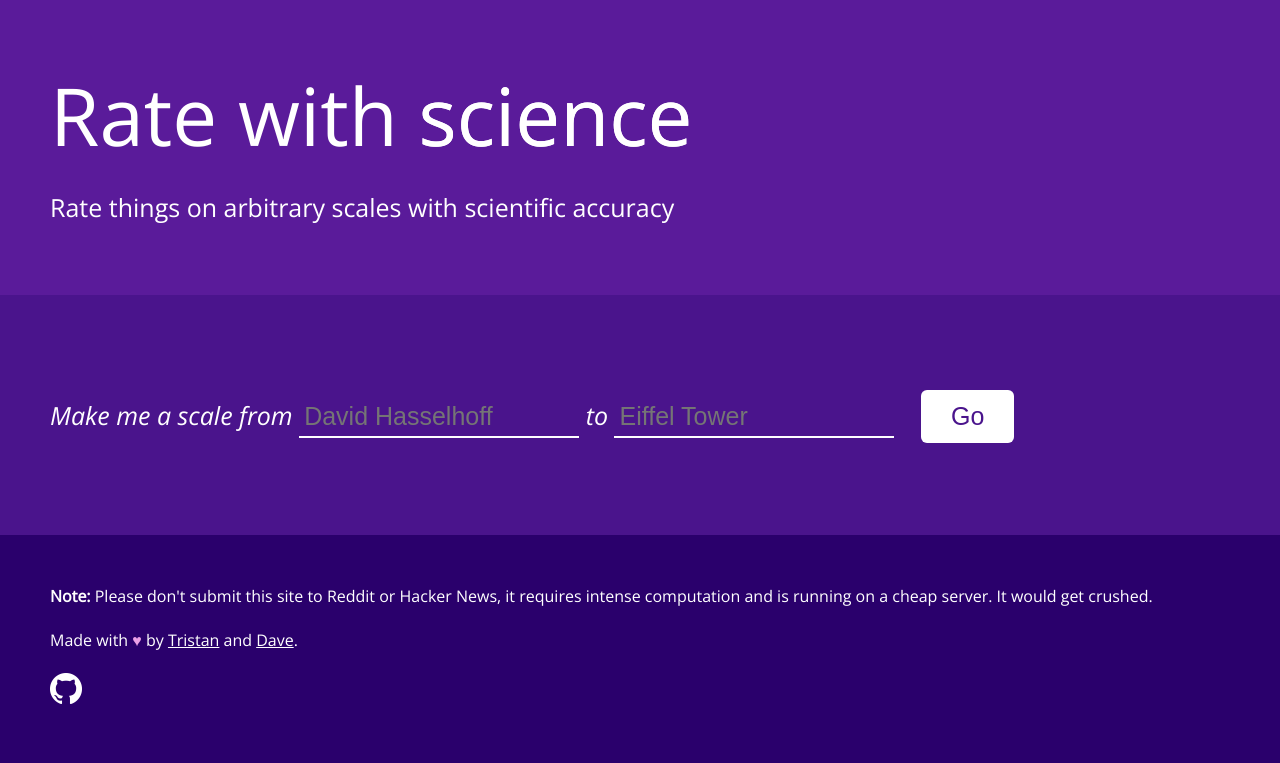
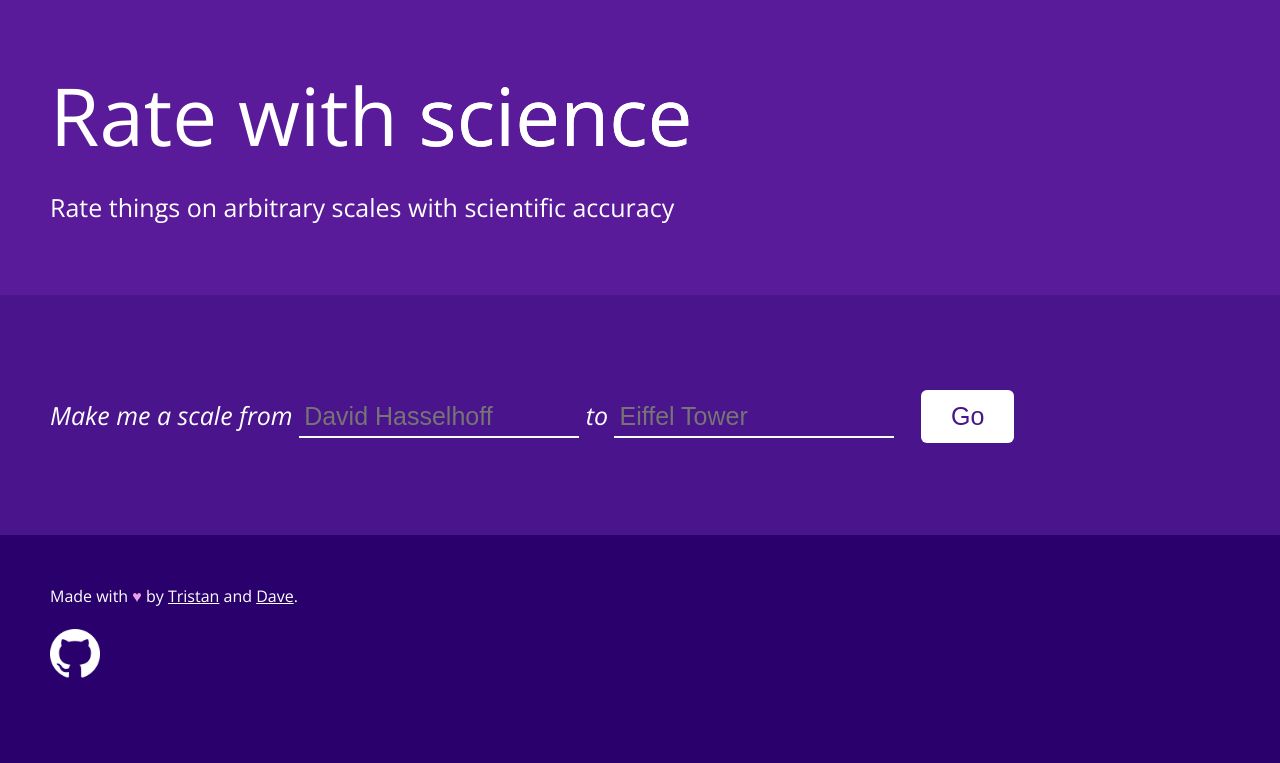
Before and after one commit to trishume/ratewithscience, a plain HTML site: page public/index.html in a window 1280 px wide. Drawn offline with nearby package versions, Linux system fonts and the light colour scheme.

Commit message:
Remove notice

```diff
--- a/public/index.html
+++ b/public/index.html
@@ -67,11 +67,10 @@
 
         <section id="footer">
             <div class="wrapper">
-                <strong>Note:</strong> Please don't submit this site to Reddit or Hacker News, it requires intense computation and is running on a cheap server. It would get crushed. <br><br>
                 Made with <span class="heart">&hearts;</span> by <a href="http://thume.ca/">Tristan</a> and <a href="http://davepagurek.com">Dave</a>.
                 <br><br>
                 <a href="http://github.com/trishume/ratewithscience">
-                  <img alt="Github" src="github-mark.png" width="32">
+                  <img alt="Github" src="github-mark.png" width="50">
                 </a>
             </div>
         </section>
```
